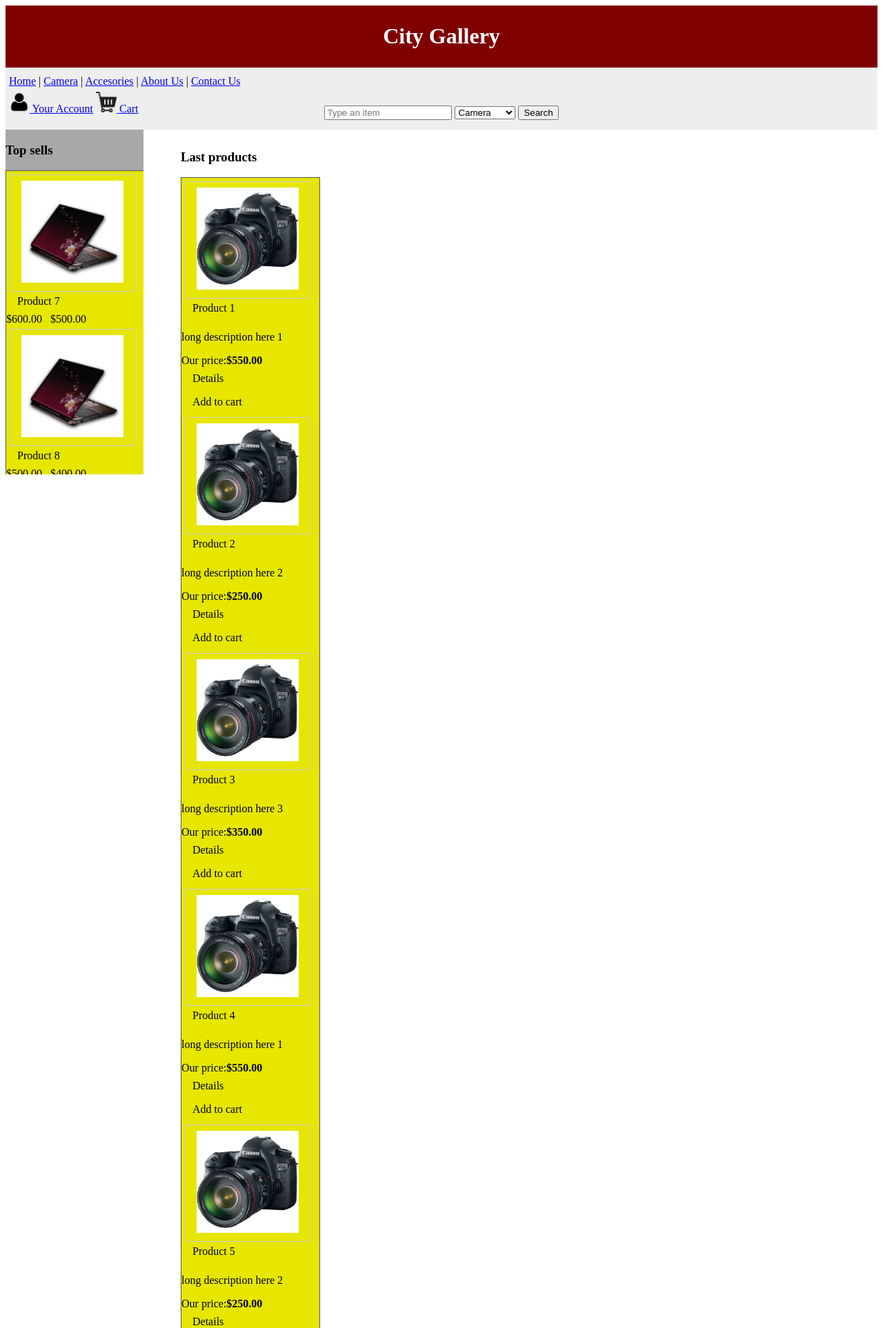
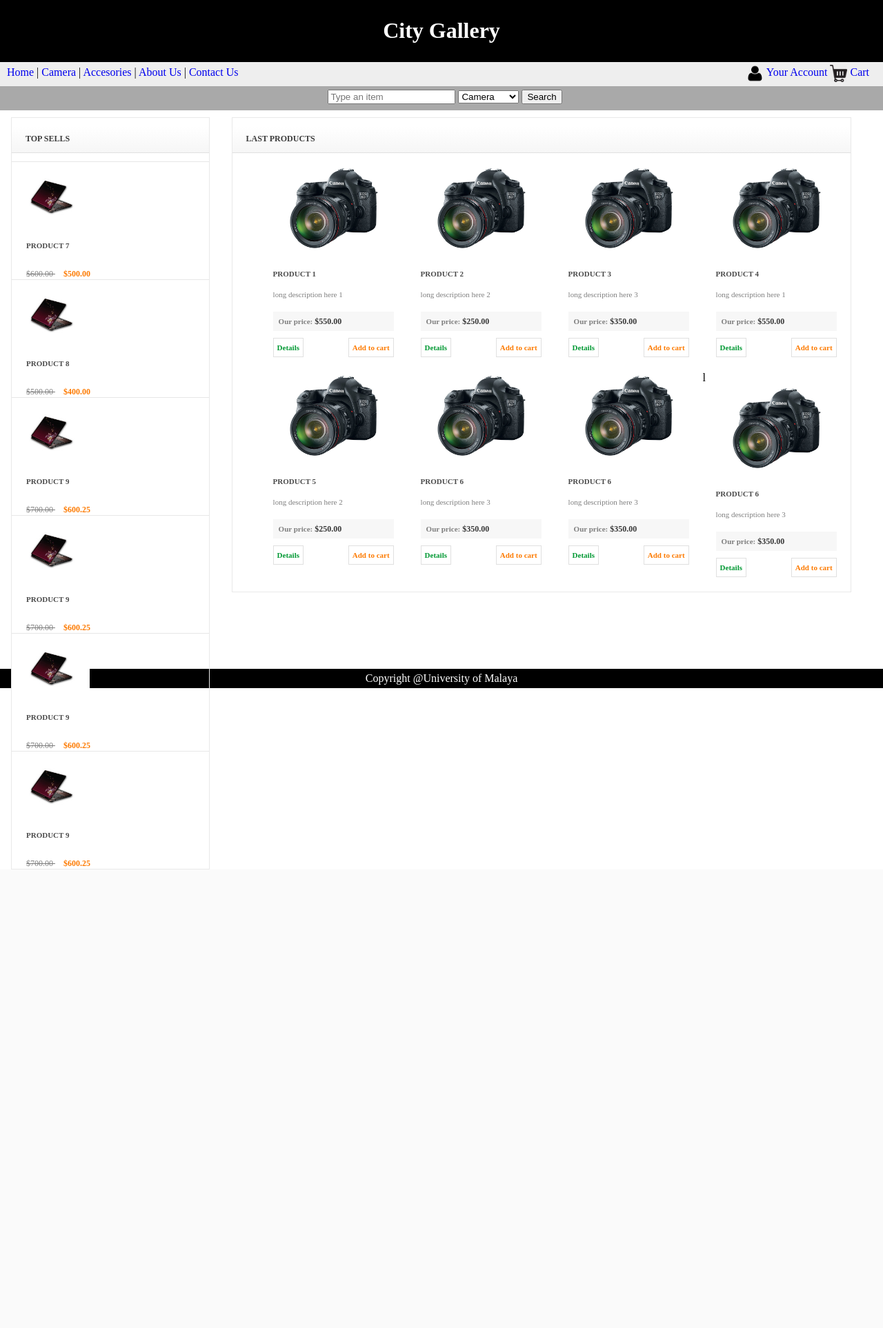
Before and after one commit to sopnopriyo/camera-shop, a PHP site: page / in a window 1280 px wide. Shown: the top 1926 px of the page at 69% size. After the commit the page ends 1261 px from the top, so only its background shows below. Run offline with PHP 8.4, Linux system fonts and the light colour scheme.

Commit message:
resolving conflicts for hidah'c commit

```diff
--- a/frontEnd.css
+++ b/frontEnd.css
@@ -1,5 +1,13 @@
+html,
+ body {
+            width: 100%;
+            height: 100%;
+            margin: 0px;
+            border: 0;
+            display: block;  /* No floating content on sides */
+}
 header {
-    background-color:maroon;
+    background-color:black;
     color:white;
     text-align:center;
     padding:5px;
@@ -8,80 +16,247 @@
     line-height:30px;
     background-color:#eeeeee;
     height:35px;
-    padding:5px;
+    padding-left:10px;
+    overflow: visible;
+
+}
+#right-nav{
+    float: right;
+    display: block;
+    margin-right: 20px;
+    overflow: visible;
+}
+#right-nav img{
+    position: center;
+    vertical-align: middle;
+    height: 25px;
+    width: 25px;
+
+}
+nav a{
+    text-decoration: none;
+}
+
+#search-nav{
+    background-color: #A9A9A9;
+    overflow: visible;
+}
+
+nav  a:hover {
+    background: #4CAF50;
+    color: #485e0f;
+    -webkit-border-radius: 3px;
+    -moz-border-radius: 3px;
+    border-radius: 3px;
+    padding: 3px 6px;
+    margin: 0;
+    text-decoration: none;
 }
 aside{
-    background-color: #A8A8A8 ;
+    background-color: white ;
     float: left;
-    width: 200px;
-    height: 500px;
-    overflow:auto;
+    width: auto;
+    height: 100%;
+    padding-left: 10px;
+    margin-top: 10px;
+
 }
-section {
-    width:1000px;
+#right,#left {
+    border: 1px solid #E9E9E9;
+    float: left;
+    margin: 0 2%;
+
+}
+#left{
+    overflow: hidden;
+    position: relative;
+    width: 70%;
+    margin-top: 10px;
+
+}
+
+
+#right h3, #left h3 {
+    background: -moz-linear-gradient(#ffffff, #F6F6F6); /* FF 3.6+ */
+    background: -ms-linear-gradient(#ffffff, #F6F6F6); /* IE10 */
+    background: -webkit-gradient(linear, left top, left bottom, color-stop(0%, #ffffff), color-stop(100%, #F6F6F6)); /* Safari 4+, Chrome 2+ */
+    background: -webkit-linear-gradient(#ffffff, #F6F6F6); /* Safari 5.1+, Chrome 10+ */
+    background: -o-linear-gradient(#ffffff, #F6F6F6); /* Opera 11.10 */
+    filter: progid:DXImageTransform.Microsoft.gradient(startColorstr='#ffffff', endColorstr='#F6F6F6'); /* IE6 & IE7 */
+    -ms-filter: "progid:DXImageTransform.Microsoft.gradient(startColorstr='#ffffff', endColorstr='#F6F6F6')"; /* IE8+ */
+    background: linear-gradient(#ffffff, #F6F6F6); /* the standard */
+
+    border-bottom: 1px solid #E0E0E0;
+    color: #3C3C3C;
+    font-size: 12px;
+    font-weight: bold;
+    line-height: 15px;
+    padding: 11px 0 12px 20px;
+    text-transform: uppercase;
+}
+
+#left ul{
+    list-style-type: none;
+}
+
+#right ul li {
+    border-top: 1px solid #E7E7E7;
+    overflow: hidden;
+}
+#right ul li:hover {
+    background-color: #fbfbfb;
+}
+#right ul li:first-child {
+    border-width: none;
+}
+#right ul li .img {
+    background-color: #FFFFFF;
+    float: left;
+    height: 94px;
+    text-align: center;
+    width: 113px;
+}
+#right ul li .img img {
+    height:70px;
+    margin-top: 11px;
+    width:70px;
+}
+#right ul li .info {
+    float: left;
+    overflow: hidden;
+    padding: 17px 0 0 21px;
+    width: 164px;
+}
+#right ul li .info .title {
+    color: #4B4B4B;
+    display: inline-block;
+    font-size: 11px;
+    font-weight: bold;
+    line-height: 16px;
+    text-decoration: none;
+    text-transform: uppercase;
+    width: 150px;
+}
+#right ul li .info .title:hover {
+    color: #049733;
+}
+#right ul li .info .price {
+    color: #383838;
+    font-size: 12px;
+    font-weight: bold;
+    line-height: 16px;
+    padding-top: 25px;
+}
+
+#right ul li .info .price .usual, #content #right ul li .info .price .special {
+    color: #7F7F7F;
+    font-size: 12px;
+    font-weight: normal;
+    line-height: 16px;
+    padding-right: 6px;
+    text-decoration: line-through;
+}
+#right ul li .info .price .special {
+    color: #FD7A01;
+    font-weight: bold;
+    text-decoration: none;
+}
+
+#right ul {
+    list-style:none;
+    margin:0;
+    padding:0;
+}
+#left ul li {
+    float:left;
+    padding-bottom: 21px;
+    width: 25%;
+}
+#left ul li:hover {
+    background-color: #fbfbfb;
+}
+
+#left ul li .img {
+    text-align: center;
+}
+#right ul li .img {
+    background-color: #FFFFFF;
+    float: left;
+    height: 94px;
+    text-align: center;
+    width: 113px;
+}
+#left ul li .img img {
+    height:128px;
+    width:128px;
+}
+#right ul li .img img {
+    height:70px;
+    margin-top: 11px;
+    width:70px;
+}
+#left ul li .info {
+    padding: 17px 20px 0 19px;
+}
+
+ul li .info .title {
+    color: #4B4B4B;
+    display: inline-block;
+    font-size: 11px;
+    font-weight: bold;
+    line-height: 16px;
+    text-decoration: none;
+    text-transform: uppercase;
+    width: 150px;
+}
+ul li .info .title:hover {
+    color: #049733;
+}
+#left ul li .info p {
+    color: #7F7F7F;
+    font-size: 11px;
+    line-height: 16px;
+    padding-top: 3px;
+}
+#left ul li .info .price {
+    background: none repeat scroll 0 0 #F7F7F7;
+    color: #383838;
+    font-size: 12px;
+    font-weight: bold;
+    line-height: 16px;
+    margin: 17px 0 10px;
+    padding: 6px 0 6px 8px;
+}
+#left ul li .info .price .st {
+    color: #7F7F7F;
+    font-size: 11px;
+    line-height: 16px;
+    margin-right: 3px;
+}
+
+#left ul li .info .actions {
+    overflow:hidden;
+}
+#left ul li .info .actions a {
+    border: 1px solid #E0E0E0;
+    color: #fd7a01;
+    display: block;
     float:right;
-    padding:10px;
+    font-size: 11px;
+    font-weight: bold;
+    line-height: 16px;
+    padding: 5px;
+    text-decoration: none;
 }
+#left ul li .info .actions a:first-child {
+    color: #009832;
+    float:left;
+}
+
 footer {
-    background-color:maroon;
+    background-color:black;
     color:white;
     clear:both;
     text-align:center;
     padding:5px;
 }
-
-div.img {
-    margin: 5px;
-    border: 1px solid #ccc;
-    float: left;
-    width: 180px;
-}
-
-div.img:hover {
-    border: 1px solid #777;
-}
-
-div.img img {
-    width: 100%;
-    height: auto;
-}
-
-div.desc {
-    padding: 15px;
-    text-align: center;
-}
-ul {
-    list-style-type: none;
-    margin: 0;
-    padding: 0;
-    width: 200px;
-    background-color:#e6e600;
-    border:1px solid #555
-}
-
-li a {
-    display: block;
-    color: #000;
-    padding: 8px 16px;
-    text-decoration: none;
-}
-
-li:last-child{
-border-bottom:none;
-}
-
-li a.active {
-    background-color: #4CAF50;
-    color: white;
-}
-
-li a:hover:not(.active) {
-    background-color: #555;
-    color: white;
-}
-.center {
-    margin: auto;
-    width: 60%;
-
-    padding: 10px;
-}
--- a/index.html
+++ b/index.html
@@ -12,10 +12,10 @@
 
 <nav>
   <a href="#">Home</a> |
-  <a href="#">Camera</a> |
+  <a href="camera.html">Camera</a> |
   <a href="#">Accesories</a> |
   <a href="#">About Us</a> |
-  <a href="#">Contact Us</a>
+  <a href="contact-us.html">Contact Us</a>
 
   <div id="right-nav">
        <a href="#"> <img src="img/user-icon.png"  height="30px" width="30px"> Your Account</a>
```
Also changed, not shown: camera.html (renamed from Camera.html, +22 -22 lines), contact-us.html (renamed from contact us.html, +10 -4 lines).
